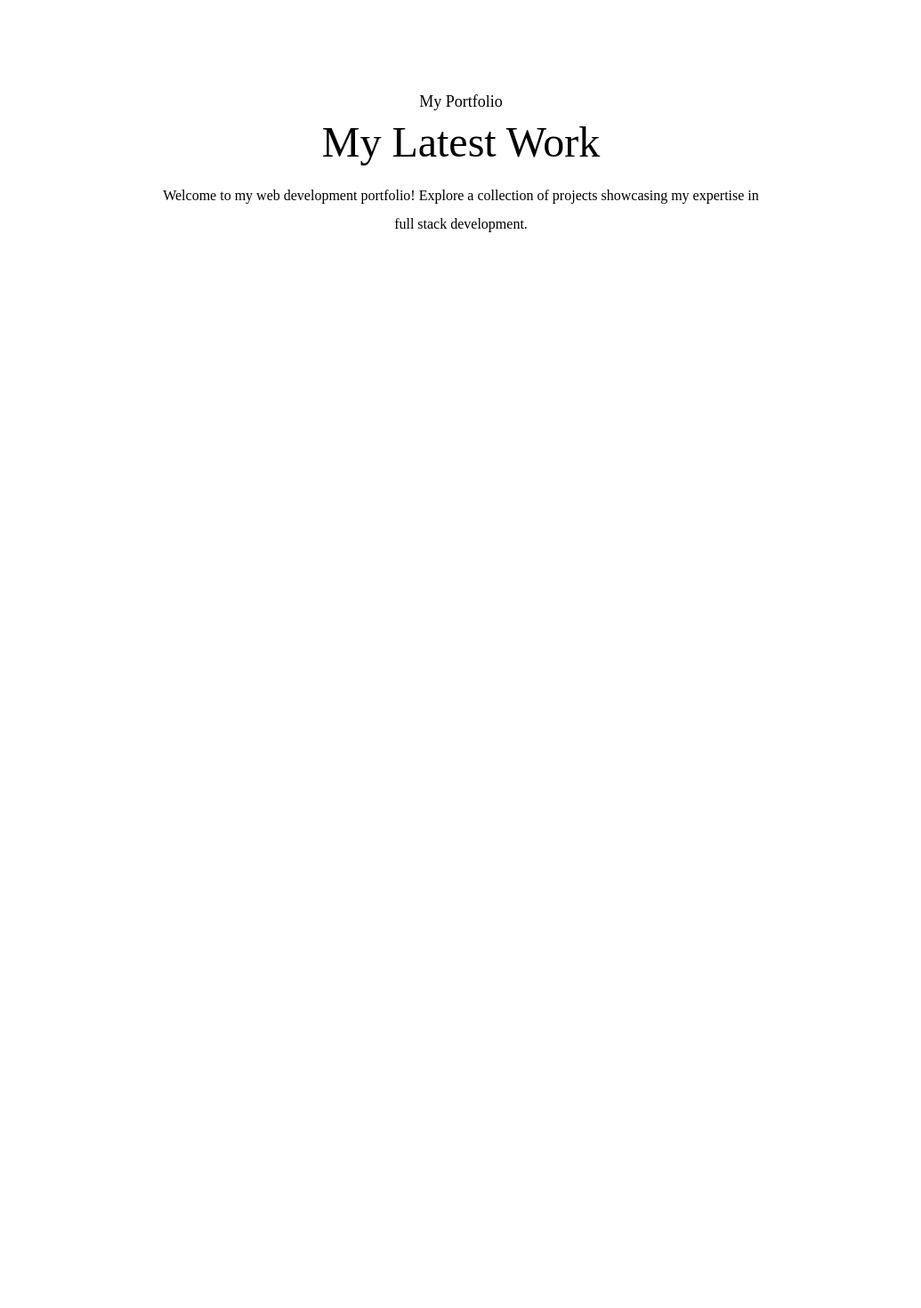
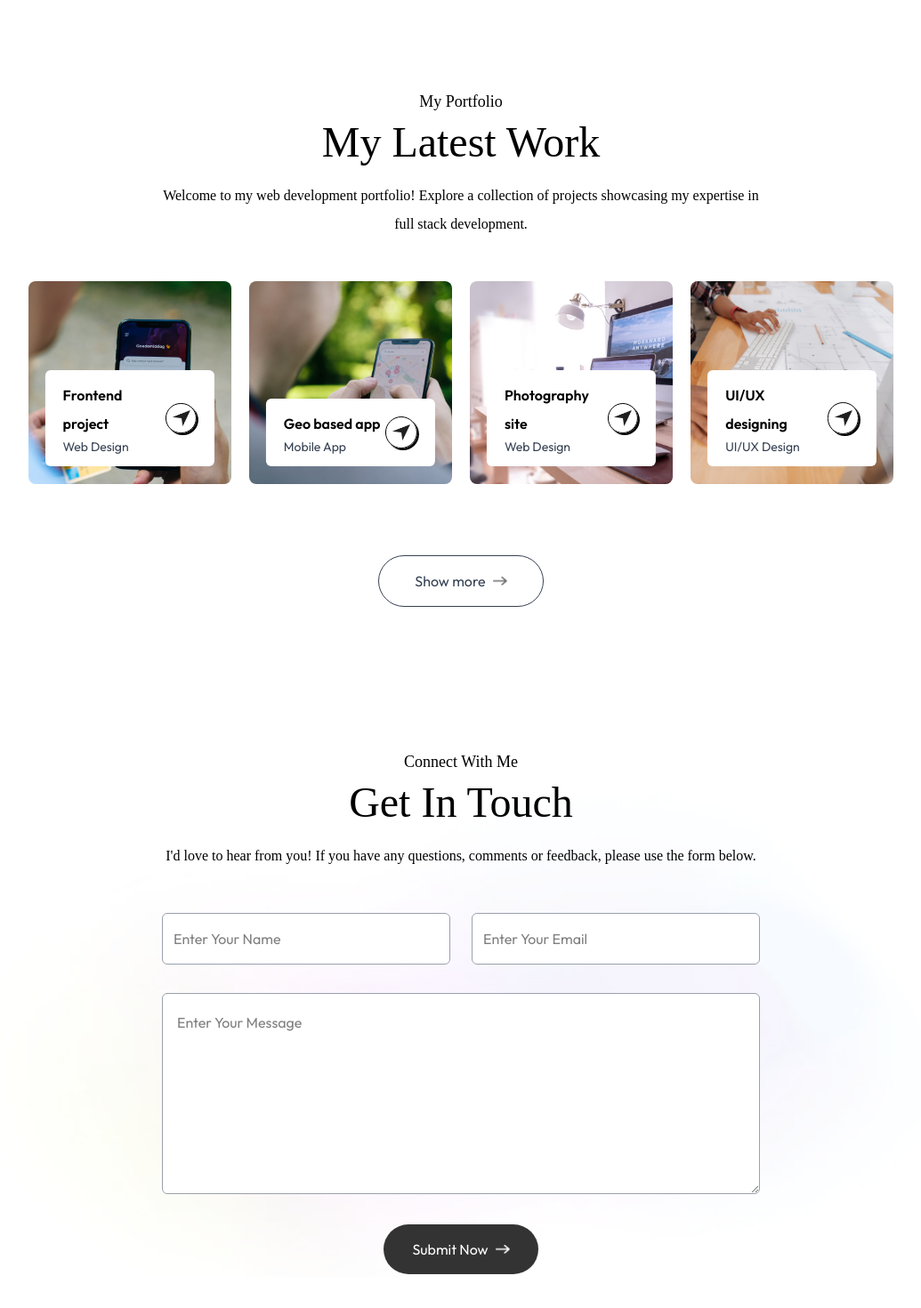
Before and after one commit to ABDULAHAD118/Personal-Portfolio, a Next.js app: page / in a window 1280 px wide. Shown: the part 2295-3765 px from the top of the page at 89% size, without its empty margins (122-1157 px from the left). Before the commit the page ends 2651 px from the top, so only its background shows below. Built offline with nearby package versions, Linux system fonts and the light colour scheme; a web font is replaced by a local one.

Commit message:
Add Work and Contact components; update Home page to include Contact form

```diff
--- /dev/null
+++ b/app/components/Contact/Contact.tsx
@@ -0,0 +1,102 @@
+import { assets } from '@/assets/assets';
+import Image from 'next/image';
+import React, { FormEvent, useState } from 'react';
+
+interface FormDataEventTarget extends EventTarget {
+    reset: () => void;
+}
+
+interface FormSubmitEvent extends FormEvent<HTMLFormElement> {
+    target: FormDataEventTarget;
+}
+
+const Contact = () => {
+    const [result, setResult] = useState('');
+
+    const onSubmit = async (event: FormSubmitEvent): Promise<void> => {
+        event.preventDefault();
+        setResult('Sending....');
+        const formData = new FormData(event.target as HTMLFormElement);
+
+        formData.append('access_key', 'b06d4454-5db9-4a51-b7f4-af6e03cab169');
+
+        const response = await fetch('https://api.web3forms.com/submit', {
+            method: 'POST',
+            body: formData,
+        });
+
+        const data = await response.json();
+
+        if (data.success) {
+            setResult('Form Submitted Successfully');
+            event.target.reset();
+        } else {
+            console.log('Error', data);
+            setResult(data.message);
+        }
+    };
+    return (
+        <div
+            className="w-full scroll-mt-20 bg-[url(/footer-bg-color.png)] bg-[length:90%_auto] bg-center bg-no-repeat px-[12%] py-10"
+            id="contact"
+        >
+            <h4 className="font-Ovo mb-2 text-center text-lg">
+                Connect With Me
+            </h4>
+            <h2 className="font-Ovo text-center text-5xl">Get In Touch</h2>
+            <p className="font-Ovo mx-auto mt-5 mb-12 max-w-2xl text-center">
+                {`I'd`} love to hear from you! If you have any questions,
+                comments or feedback, please use the form below.
+            </p>
+            <form className="mx-auto max-w-2xl" onSubmit={onSubmit}>
+                <div className="grid-cols-auto mt-10 mb-8 grid gap-6">
+                    <input
+                        type="hidden"
+                        name="subject"
+                        value="📢 Contact Request via Portfolio – Check it Out!"
+                    />
+                    <input
+                        type="hidden"
+                        name="from_name"
+                        value="Contact Gateway – Abdulahad Hussain"
+                    />
+                    <input
+                        type="text"
+                        name="name"
+                        placeholder="Enter Your Name"
+                        className="flex-1 rounded-md border-[0.5px] border-gray-400 bg-white p-3 outline-none"
+                        required
+                    />
+                    <input
+                        type="email"
+                        name="email"
+                        className="flex-1 rounded-md border-[0.5px] border-gray-400 bg-white p-3 outline-none"
+                        placeholder="Enter Your Email"
+                        required
+                    />
+                </div>
+                <textarea
+                    name="message"
+                    placeholder="Enter Your Message"
+                    className="mb-6 w-full rounded-md border-[0.5px] border-gray-400 bg-white p-4 outline-none"
+                    rows={6}
+                    required
+                ></textarea>
+                <button
+                    type="submit"
+                    className="mx-auto flex w-max cursor-pointer items-center justify-between gap-2 rounded-full bg-black/80 px-8 py-3 text-white duration-500 hover:bg-black"
+                >
+                    Submit Now{' '}
+                    <Image
+                        src={assets.right_arrow_white}
+                        alt="Arrow Icon"
+                        className="w-4"
+                    />
+                </button>
+                <p className="mt-4">{result}</p>
+            </form>
+        </div>
+    );
+};
+
+export default Contact;
--- a/app/components/Work/Work.tsx
+++ b/app/components/Work/Work.tsx
@@ -1,14 +1,54 @@
+import { assets, workData } from '@/assets/assets';
+import Image from 'next/image';
 import React from 'react';
 
 const Work = () => {
     return (
-        <div className="w-full scroll-mt-20 px-[12%] py-10" id="services">
+        <div className="w-full scroll-mt-20 px-[12%] py-10" id="work">
             <h4 className="font-Ovo mb-2 text-center text-lg">My Portfolio</h4>
             <h2 className="font-Ovo text-center text-5xl">My Latest Work</h2>
             <p className="font-Ovo mx-auto mt-5 mb-12 max-w-2xl text-center">
                 Welcome to my web development portfolio! Explore a collection of
                 projects showcasing my expertise in full stack development.
             </p>
+            <div className="grid-cols-auto my-10 grid gap-5">
+                {workData.map((project, index) => (
+                    <div
+                        className="group relative aspect-square cursor-pointer rounded-lg bg-cover bg-center bg-no-repeat"
+                        key={index}
+                        style={{ backgroundImage: `url(${project.bgImage})` }}
+                    >
+                        <div className="absolute bottom-5 left-1/2 flex w-10/12 -translate-x-1/2 items-center justify-between rounded-md bg-white px-5 py-3 duration-500 group-hover:bottom-7">
+                            <div>
+                                <h2 className="font-semibold">
+                                    {project.title}
+                                </h2>
+                                <p className="text-sm text-gray-700">
+                                    {project.description}
+                                </p>
+                            </div>
+                            <div className="flex aspect-square w-9 items-center justify-center rounded-full border border-black shadow-[2px_2px_0_#000] transition group-hover:bg-lime-300">
+                                <Image
+                                    src={assets.send_icon}
+                                    alt="Send Icon"
+                                    className="w-5"
+                                />
+                            </div>
+                        </div>
+                    </div>
+                ))}
+            </div>
+            <a
+                href=""
+                className="hover:bg-lightHover mx-auto my-20 flex w-max items-center justify-center gap-2 rounded-full border-[0.5px] border-gray-700 px-10 py-3 text-gray-700 duration-500"
+            >
+                Show more{' '}
+                <Image
+                    src={assets.right_arrow_bold}
+                    alt="Send Icon"
+                    className="w-4"
+                />
+            </a>
         </div>
     );
 };
--- a/app/globals.css
+++ b/app/globals.css
@@ -15,7 +15,7 @@
   --grid-cols-auto: repeat(auto-fit, minmax(200px, 1fr));
 }
 
-@layer base {
+@layer utilities {
   .grid-cols-auto {
     grid-template-columns: var(--grid-cols-auto);
   }
--- a/app/page.tsx
+++ b/app/page.tsx
@@ -1,5 +1,6 @@
 'use client';
 import About from './components/About/About';
+import Contact from './components/Contact/Contact';
 import Header from './components/Header/Header';
 import Navbar from './components/Navbar/Navbar';
 import Services from './components/Services/Services';
@@ -13,6 +14,7 @@ export default function Home() {
             <About />
             <Services />
             <Work />
+            <Contact />
         </div>
     );
 }
```
